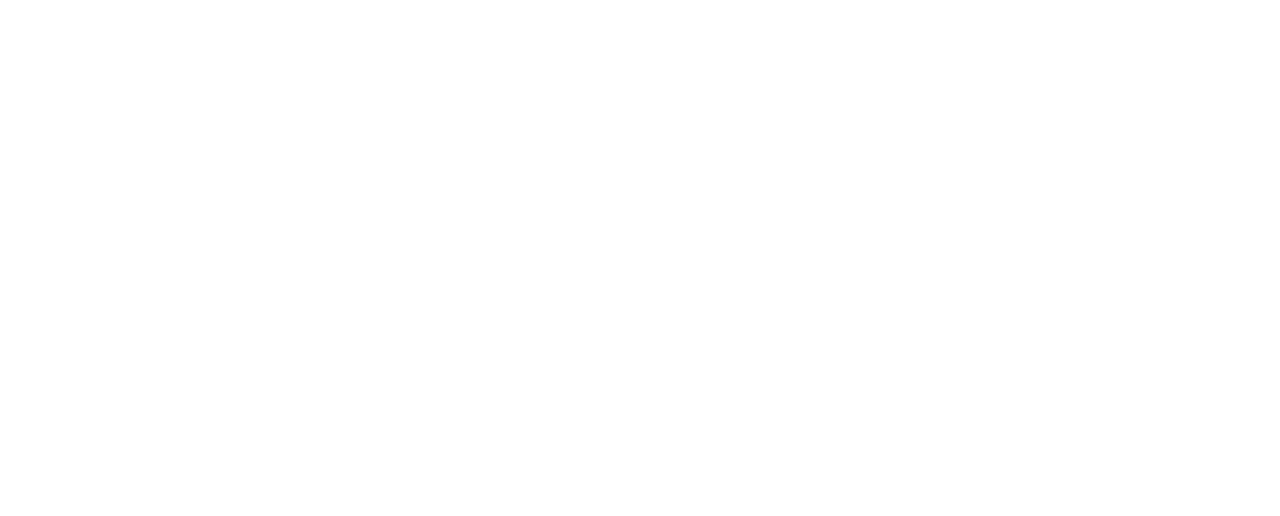
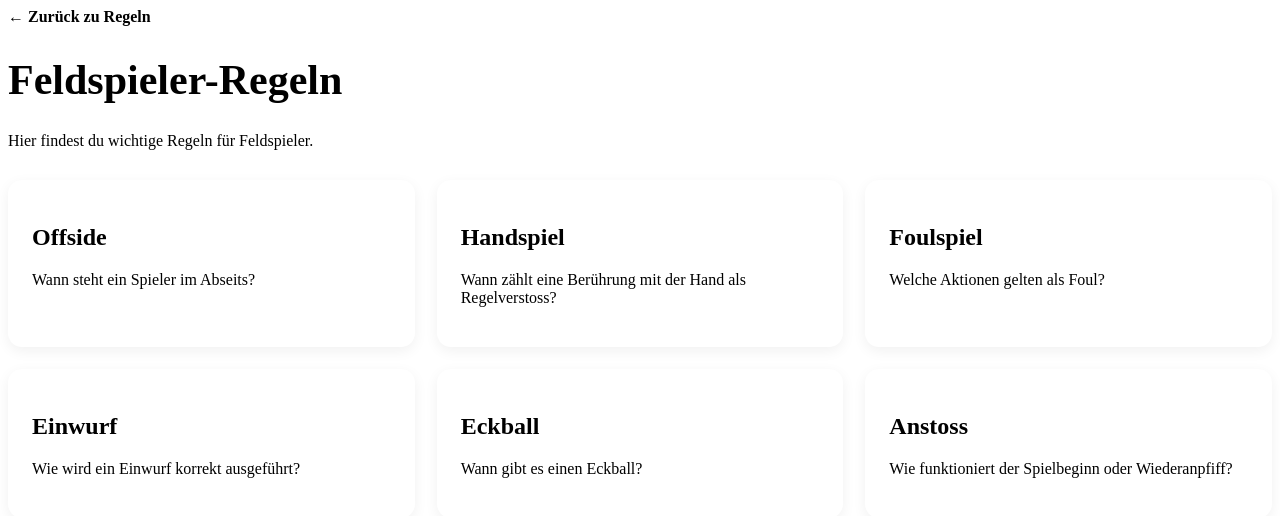
Before and after one commit to svendietiker/FussballRegeln, a SvelteKit app: page /feldspieler in a window 1280 px wide. Shown: the top 516 px of the page. Built offline with nearby package versions, Linux system fonts and the light colour scheme.

Commit message:
wrote code to the pages

```diff
--- a/src/routes/+page.svelte
+++ b/src/routes/+page.svelte
@@ -1,2 +1,61 @@
-<h1>Welcome to SvelteKit</h1>
-<p>Visit <a href="https://svelte.dev/docs/kit">svelte.dev/docs/kit</a> to read the documentation</p>
+<section class="hero">
+  <div>
+    <p class="subtitle">Simpel aber verständlich</p>
+    <h1>Die Welt des Fussballs</h1>
+    <p>
+      Fussball ist ständig mit neuen Entwicklungen und Regeländerungen konfrontiert.
+      Diese Webseite hilft dir, wichtige Regeln einfach, schnell und verständlich zu lernen.
+    </p>
+
+    <a class="button" href="/regeln">Regeln entdecken</a>
+  </div>
+
+  <div class="image-box">
+    ⚽
+  </div>
+</section>
+
+<style>
+  .hero {
+    display: grid;
+    grid-template-columns: 1fr 1fr;
+    gap: 40px;
+    align-items: center;
+    min-height: 70vh;
+  }
+
+  .subtitle {
+    color: #666;
+    font-size: 16px;
+  }
+
+  h1 {
+    font-size: 48px;
+    margin: 10px 0;
+  }
+
+  p {
+    font-size: 18px;
+    line-height: 1.6;
+  }
+
+  .button {
+    display: inline-block;
+    margin-top: 24px;
+    padding: 14px 24px;
+    background-color: black;
+    color: white;
+    text-decoration: none;
+    border-radius: 8px;
+  }
+
+  .image-box {
+    height: 350px;
+    background-color: #e5e5e5;
+    border-radius: 16px;
+    display: flex;
+    justify-content: center;
+    align-items: center;
+    font-size: 100px;
+  }
+</style>
--- a/src/routes/feldspieler/+page.svelte
+++ b/src/routes/feldspieler/+page.svelte
@@ -0,0 +1,69 @@
+<a href="/regeln" class="back">← Zurück zu Regeln</a>
+
+<h1>Feldspieler-Regeln</h1>
+<p>Hier findest du wichtige Regeln für Feldspieler.</p>
+
+<div class="rule-grid">
+  <a class="rule-card" href="/offside">
+    <h2>Offside</h2>
+    <p>Wann steht ein Spieler im Abseits?</p>
+  </a>
+
+  <div class="rule-card">
+    <h2>Handspiel</h2>
+    <p>Wann zählt eine Berührung mit der Hand als Regelverstoss?</p>
+  </div>
+
+  <div class="rule-card">
+    <h2>Foulspiel</h2>
+    <p>Welche Aktionen gelten als Foul?</p>
+  </div>
+
+  <div class="rule-card">
+    <h2>Einwurf</h2>
+    <p>Wie wird ein Einwurf korrekt ausgeführt?</p>
+  </div>
+
+  <div class="rule-card">
+    <h2>Eckball</h2>
+    <p>Wann gibt es einen Eckball?</p>
+  </div>
+
+  <div class="rule-card">
+    <h2>Anstoss</h2>
+    <p>Wie funktioniert der Spielbeginn oder Wiederanpfiff?</p>
+  </div>
+</div>
+
+<style>
+  .back {
+    color: black;
+    text-decoration: none;
+    font-weight: bold;
+  }
+
+  h1 {
+    font-size: 42px;
+    margin-top: 30px;
+  }
+
+  .rule-grid {
+    display: grid;
+    grid-template-columns: repeat(3, 1fr);
+    gap: 22px;
+    margin-top: 30px;
+  }
+
+  .rule-card {
+    background-color: white;
+    padding: 24px;
+    border-radius: 14px;
+    text-decoration: none;
+    color: black;
+    box-shadow: 0 4px 14px rgba(0, 0, 0, 0.06);
+  }
+
+  .rule-card:hover {
+    background-color: #f0f0f0;
+  }
+</style>
--- a/src/routes/offside/+page.svelte
+++ b/src/routes/offside/+page.svelte
@@ -0,0 +1,73 @@
+<a href="/feldspieler" class="back">← Zurück zu Feldspieler-Regeln</a>
+
+<section class="rule-detail">
+  <h1>Offside / Abseits</h1>
+
+  <div class="image-placeholder">
+    Bild oder Video zur Offside-Regel
+  </div>
+
+  <div class="content-box">
+    <h2>Regelerklärung</h2>
+    <p>
+      Ein Spieler befindet sich in einer Abseitsposition, wenn er der gegnerischen Torlinie näher ist
+      als der Ball und der vorletzte Gegenspieler. Entscheidend ist jedoch, ob er aktiv ins Spiel eingreift.
+    </p>
+
+    <p>
+      Eine Abseitsposition alleine ist noch kein Regelverstoss. Erst wenn der Spieler den Ball spielt,
+      einen Gegner beeinflusst oder aus seiner Position einen Vorteil zieht, wird Offside gepfiffen.
+    </p>
+  </div>
+
+  <div class="content-box">
+    <h2>Beispiel aus dem Spiel</h2>
+    <p>
+      Ein Stürmer steht hinter der Verteidigung und bekommt einen Pass von einem Mitspieler.
+      Wenn er beim Moment des Passes näher zur Torlinie steht als der vorletzte Verteidiger,
+      kann dies Offside sein.
+    </p>
+  </div>
+</section>
+
+<style>
+  .back {
+    color: black;
+    text-decoration: none;
+    font-weight: bold;
+  }
+
+  .rule-detail {
+    max-width: 900px;
+    margin: 30px auto;
+  }
+
+  h1 {
+    font-size: 44px;
+  }
+
+  .image-placeholder {
+    height: 280px;
+    background-color: #ddd;
+    border-radius: 16px;
+    display: flex;
+    align-items: center;
+    justify-content: center;
+    margin: 30px 0;
+    color: #555;
+    font-size: 20px;
+  }
+
+  .content-box {
+    background-color: white;
+    padding: 28px;
+    border-radius: 14px;
+    margin-bottom: 24px;
+    box-shadow: 0 4px 14px rgba(0, 0, 0, 0.06);
+  }
+
+  .content-box p {
+    line-height: 1.7;
+    font-size: 17px;
+  }
+</style>
--- a/src/routes/regeln/+page.svelte
+++ b/src/routes/regeln/+page.svelte
@@ -0,0 +1,55 @@
+<h1>Regeln</h1>
+<p>Wähle eine Regelkategorie aus.</p>
+
+<div class="grid">
+  <a class="card" href="/feldspieler">
+    <h2>Feldspieler</h2>
+    <p>Regeln wie Offside, Handspiel, Foulspiel und Einwurf.</p>
+  </a>
+
+  <div class="card">
+    <h2>Torwart</h2>
+    <p>Regeln rund um den Torwart und Strafraum.</p>
+  </div>
+
+  <div class="card">
+    <h2>Schiedsrichter</h2>
+    <p>Entscheidungen, Karten und Spielleitung.</p>
+  </div>
+
+  <div class="card">
+    <h2>Neue Regeln</h2>
+    <p>Aktuelle Regeländerungen im Fussball.</p>
+  </div>
+</div>
+
+<style>
+  h1 {
+    font-size: 42px;
+  }
+
+  .grid {
+    display: grid;
+    grid-template-columns: repeat(4, 1fr);
+    gap: 24px;
+    margin-top: 30px;
+  }
+
+  .card {
+    background-color: white;
+    padding: 28px;
+    border-radius: 14px;
+    text-decoration: none;
+    color: black;
+    box-shadow: 0 4px 14px rgba(0, 0, 0, 0.06);
+    transition: 0.2s;
+  }
+
+  .card:hover {
+    transform: translateY(-4px);
+  }
+
+  .card h2 {
+    margin-top: 0;
+  }
+</style>
```
